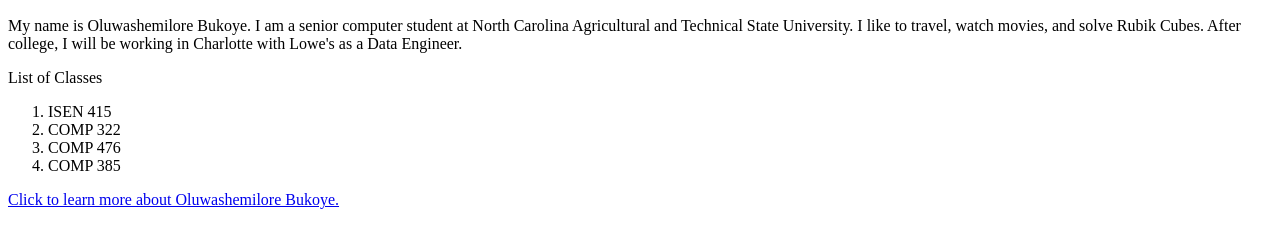
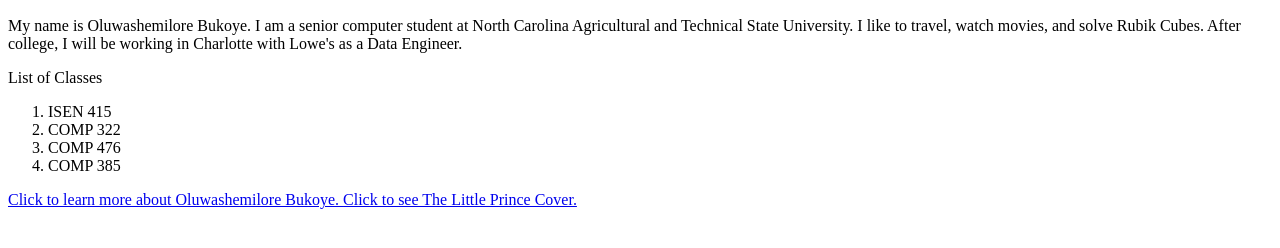
Before and after one commit to shemibukoye1217/shemibukoye.github.io, a plain HTML site: page a1/a1/index.html in a window 1280 px wide. Shown: the part 236-484 px from the top of the page. Drawn offline with Linux system fonts and the light colour scheme.

Commit message:
Update index.html

```diff
--- a/a1/a1/index.html
+++ b/a1/a1/index.html
@@ -28,6 +28,7 @@
 
 <a href="introduction.html"> Click to learn more about Oluwashemilore Bukoye. </a>
 
+<a href="little_prince.html"> Click to see The Little Prince Cover. </a>
 
 </body>
 
```
